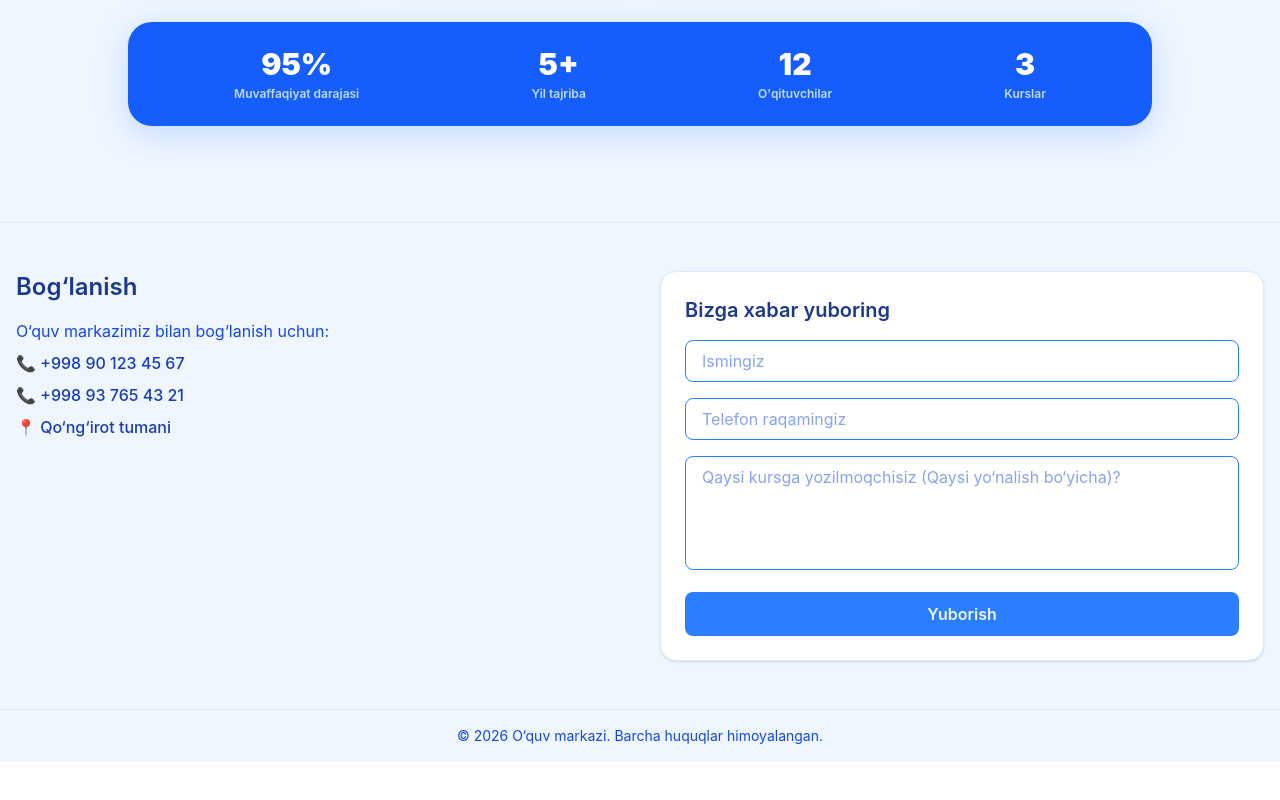
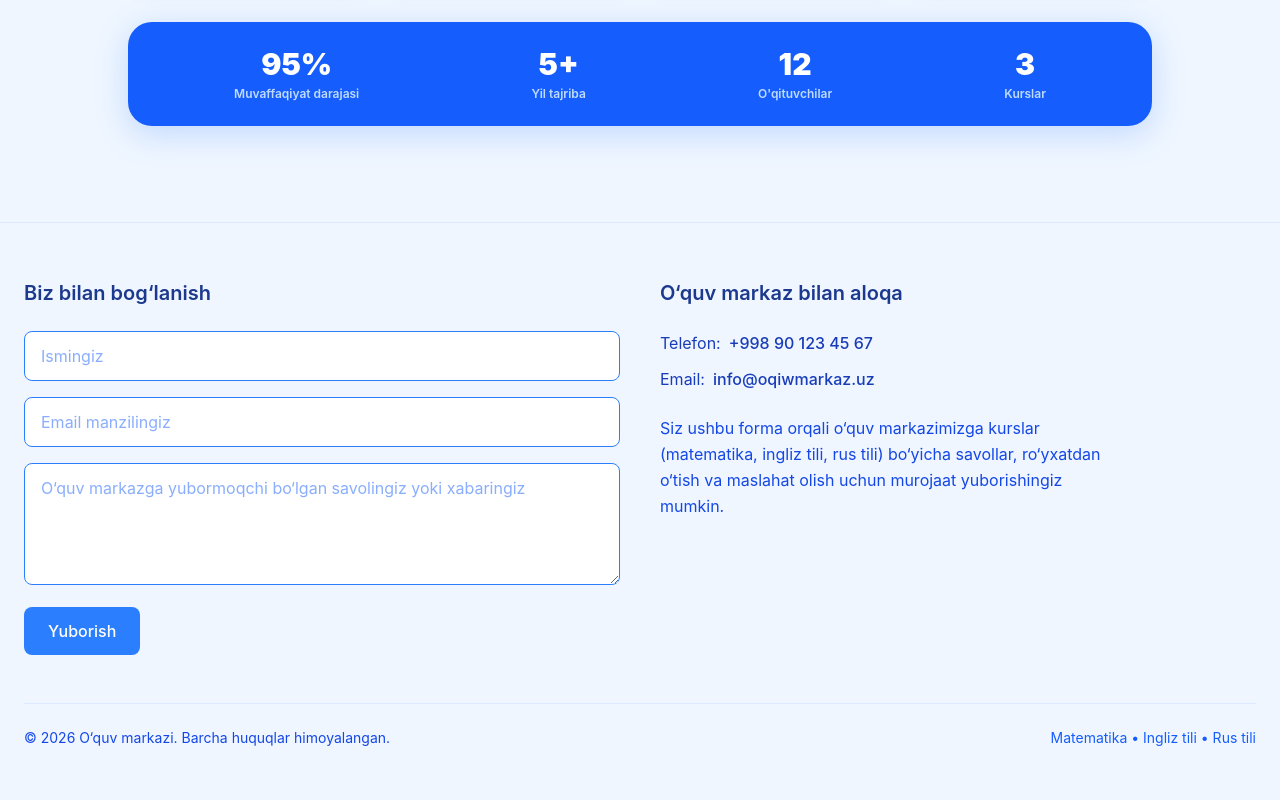
Before and after one commit to uralbaevrasul/Learning-center, a React (Vite) app: page / in a window 1280 px wide. Shown: the part 2806-3606 px from the top of the page. Before the commit the page ends 3568 px from the top, so only its background shows below. Built offline with nearby package versions, Linux system fonts and the light colour scheme.

Commit message:
React project

```diff
--- a/src/kompanents/footer.jsx
+++ b/src/kompanents/footer.jsx
@@ -1,71 +1,82 @@
-export default function Footer() {
+function Footer() {
   return (
     <footer className="bg-blue-50 border-t border-blue-100">
-        <div className="max-w-7xl mx-auto px-4 py-12 grid md:grid-cols-2 gap-10">
+      <div className="max-w-7xl mx-auto px-6 py-14">
+        <div className="grid grid-cols-1 md:grid-cols-2 gap-10">
 
-          {/* Chap qism – kontakt ma'lumot */}
-          <div>
-            <h3 className="text-2xl font-semibold text-blue-900 mb-4">
-              Bog‘lanish
+          <div className="text-blue-600">
+            <h3 className="text-xl font-semibold text-blue-900 mb-6">
+              Biz bilan bog‘lanish
             </h3>
 
-            <p className="text-blue-700 mb-2">
-              O‘quv markazimiz bilan bog‘lanish uchun:
-            </p>
-
-            <div className="space-y-2 text-blue-800 font-medium">
-              <p>📞 +998 90 123 45 67</p>
-              <p>📞 +998 93 765 43 21</p>
-              <p>📍 Qo‘ng‘irot tumani</p>
-            </div>
-          </div>
-
-          {/* O‘ng qism – xabar yuborish formasi */}
-          <div className="bg-white rounded-2xl shadow-sm p-6 border border-blue-100">
-            <h4 className="text-xl font-semibold text-blue-900 mb-4">
-              Bizga xabar yuboring
-            </h4>
-
-            <form className="space-y-4 text-blue-700">
-
+            <form className="space-y-4">
               <input
                 type="text"
                 placeholder="Ismingiz"
-                className="w-full rounded-lg border border-blue-500 px-4 py-2
-                           focus:outline-none focus:ring-2 focus:ring-blue-200"
+                className="w-full px-4 py-3 rounded-lg border border-blue-500 bg-white
+                           focus:outline-none focus:ring-2 focus:ring-blue-300"
               />
 
               <input
-                type="tel"
-                placeholder="Telefon raqamingiz"
-                className="w-full rounded-lg border border-blue-500 px-4 py-2
-                           focus:outline-none focus:ring-2 focus:ring-blue-200"
+                type="email"
+                placeholder="Email manzilingiz"
+                className="w-full px-4 py-3 rounded-lg border border-blue-500 bg-white
+                           focus:outline-none focus:ring-2 focus:ring-blue-300"
               />
 
               <textarea
-                rows={4}
-                placeholder="Qaysi kursga yozilmoqchisiz (Qaysi yo‘nalish bo‘yicha)?"
-                className="w-full rounded-lg border border-blue-500 px-4 py-2
-                           focus:outline-none focus:ring-2 focus:ring-blue-200 resize-none"
+                rows="4"
+                placeholder="O‘quv markazga yubormoqchi bo‘lgan savolingiz yoki xabaringiz"
+                className="w-full px-4 py-3 rounded-lg border border-blue-500 bg-white
+                           focus:outline-none focus:ring-2 focus:ring-blue-300"
               />
 
               <button
                 type="submit"
-                className="w-full bg-blue-500 hover:bg-blue-300
-                           text-blue-50 font-semibold py-2.5 rounded-lg
-                           transition"
+                className="px-6 py-3 rounded-lg bg-blue-500 text-white font-medium
+                           hover:bg-blue-600 transition"
               >
                 Yuborish
               </button>
             </form>
           </div>
 
+          <div className="flex flex-col justify-start">
+            <h3 className="text-xl font-semibold text-blue-900 mb-6">
+              O‘quv markaz bilan aloqa
+            </h3>
+
+            <p className="text-blue-800 mb-3">
+              Telefon:
+              <span className="ml-2 font-medium">+998 90 123 45 67</span>
+            </p>
+
+            <p className="text-blue-800 mb-6">
+              Email:
+              <span className="ml-2 font-medium">info@oqiwmarkaz.uz</span>
+            </p>
+
+            <p className="text-blue-700 leading-relaxed max-w-md">
+              Siz ushbu forma orqali o‘quv markazimizga kurslar
+              (matematika, ingliz tili, rus tili) bo‘yicha savollar,
+              ro‘yxatdan o‘tish va maslahat olish uchun murojaat yuborishingiz mumkin.
+            </p>
+          </div>
         </div>
 
-        {/* pastki chiziq */}
-        <div className="border-t border-blue-100 text-center py-4 text-blue-700 text-sm">
+        <div className="mt-12 pt-6 border-t border-blue-100 flex flex-col md:flex-row
+                        items-center justify-between gap-3">
+          <p className="text-sm text-blue-700">
             © 2026 O‘quv markazi. Barcha huquqlar himoyalangan.
+          </p>
+
+          <p className="text-sm text-blue-600">
+            Matematika • Ingliz tili • Rus tili
+          </p>
+        </div>
       </div>
     </footer>
   );
 }
+
+export default Footer;
```
Lines whose indentation alone changed are shown as unchanged.
